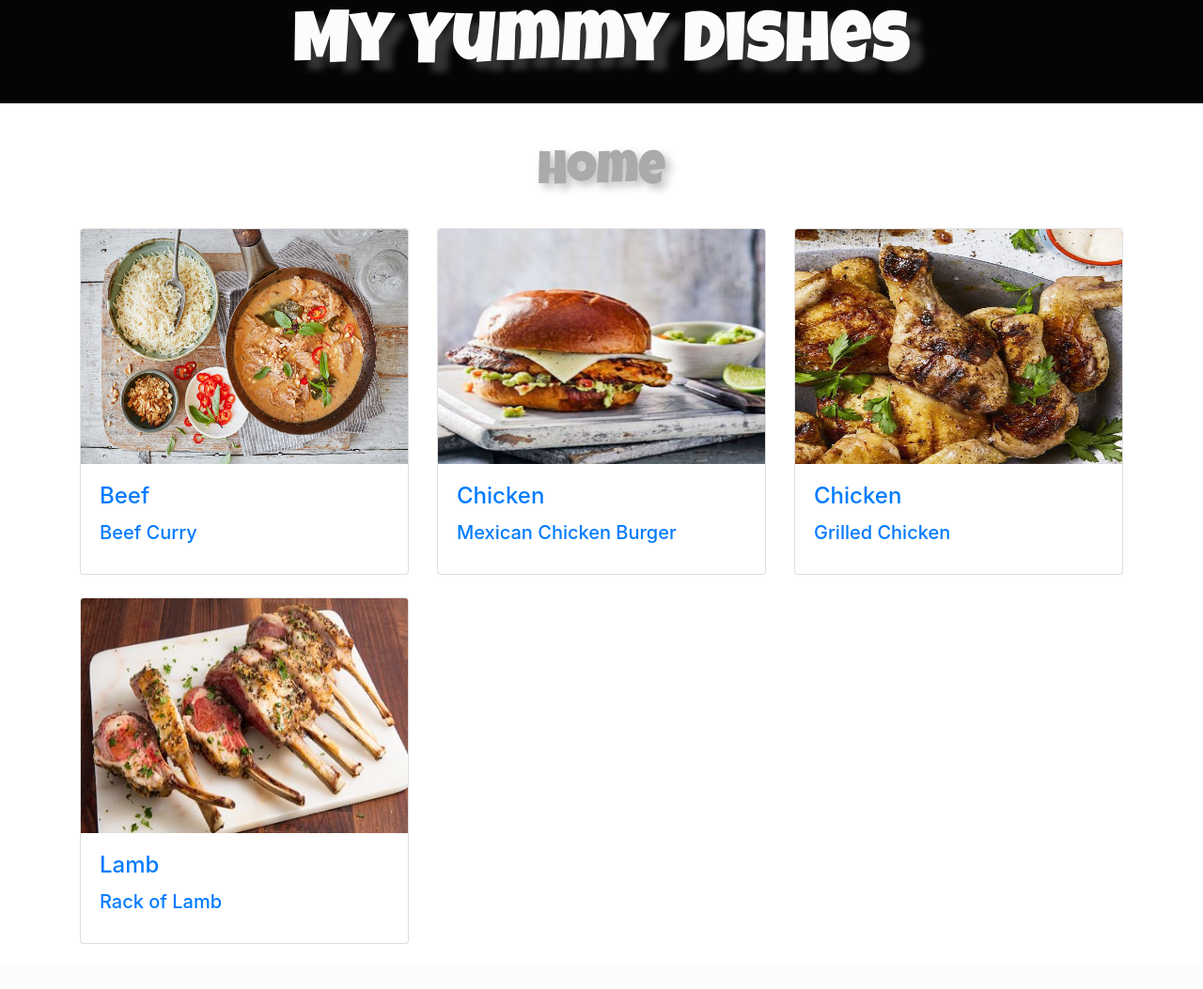
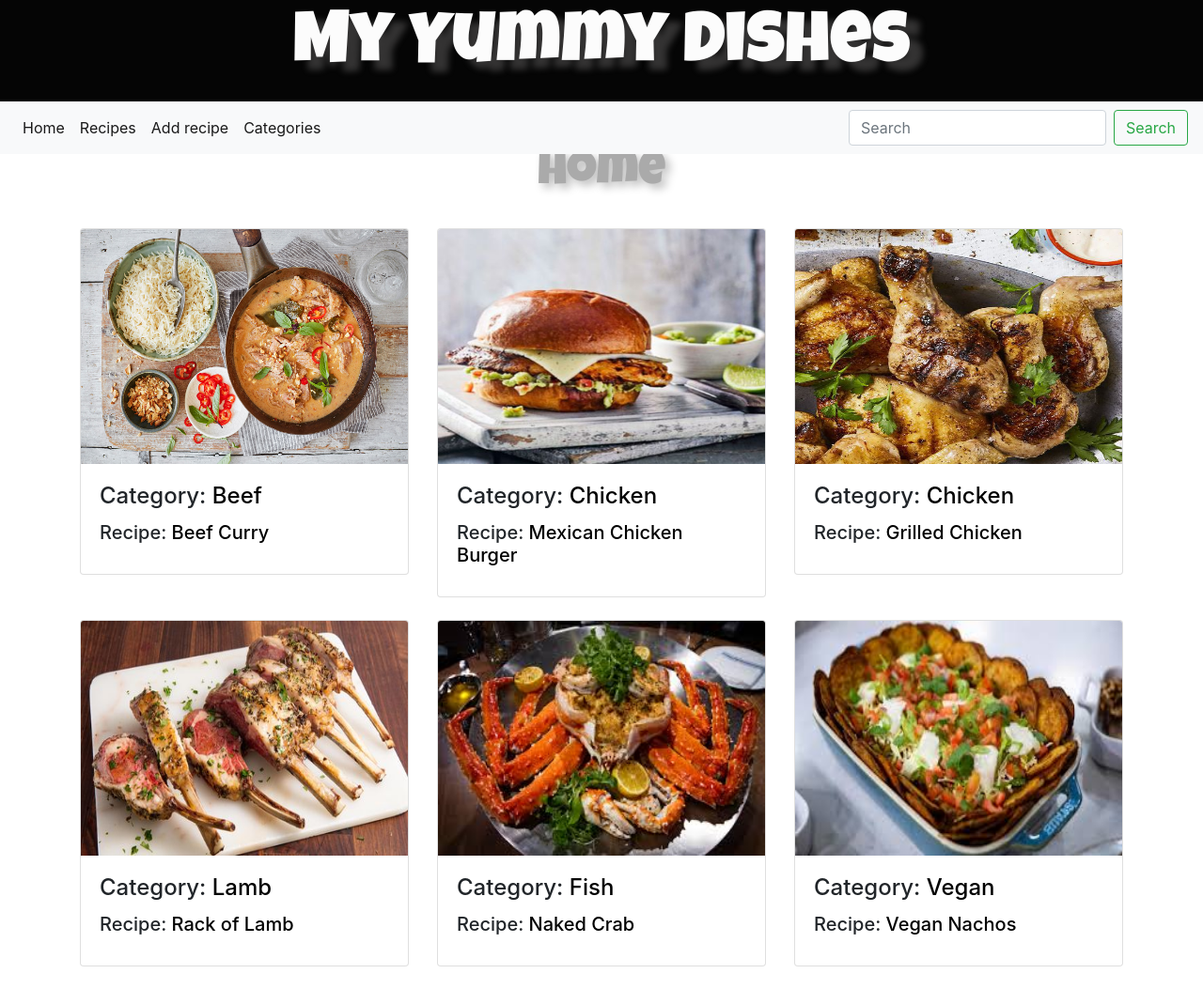
Before and after one commit to ShawnAhls/My-Yummy-Dishes, a Flask app: page / in a window 1280 px wide. Shown: the whole page at 94% size. Before the commit the page ends 1005 px from the top, so only its background shows below. Run offline with Flask 2, Linux system fonts and the light colour scheme; some libraries are stand-ins or nearby versions.

Commit message:
Updated the home page with links and navbar

```diff
--- a/app.py
+++ b/app.py
@@ -37,6 +37,12 @@ def edit_recipe():
 def recipes():
     return render_template('recipes.html')
 
+
+@app.route('/categories')
+def categories():
+    return render_template('category.html')
+
+
 if __name__ == '__main__':
     app.run(host=os.environ.get('IP'),
             port=int(os.environ.get('PORT')),
--- a/static/css/style.css
+++ b/static/css/style.css
@@ -36,8 +36,12 @@ h2 {
     text-shadow: 5px 5px 10px rgba(0, 0, 0, 0.25);
 }
 
+a {
+    color: black;
+}
+
 .card-img-top {
-    width: 348px;
+    width: 100%;
     height: 250px;
 }
 
--- a/templates/base.html
+++ b/templates/base.html
@@ -8,7 +8,29 @@
 </head>
 <body>
     <header>
-    <h1><img src="" alt="">My Yummy Dishes</h1>
+        <h1>My Yummy Dishes</h1>
+        <nav class="navbar navbar-expand-lg navbar-light bg-light">
+            <div class="collapse navbar-collapse" id="navbarSupportedContent">
+                <ul class="navbar-nav mr-auto">
+                    <li class="nav-item active">
+                        <a class="nav-link" href="{{url_for('home')}}">Home <span class="sr-only">(current)</span></a>
+                    </li>
+                    <li class="nav-item active">
+                        <a class="nav-link" href="{{url_for('display_recipes')}}">Recipes <span class="sr-only">(current)</span></a>
+                    </li>
+                    <li class="nav-item active">
+                        <a class="nav-link" href="{{url_for('add_recipe')}}">Add recipe <span class="sr-only">(current)</span></a>
+                    </li>
+                    <li class="nav-item active">
+                        <a class="nav-link" href="{{url_for('categories')}}">Categories <span class="sr-only">(current)</span></a>
+                    </li>
+                </ul>
+                <form class="form-inline my-2 my-lg-0">
+                    <input class="form-control mr-sm-2" type="search" placeholder="Search" aria-label="Search">
+                    <button class="btn btn-outline-success my-2 my-sm-0" type="submit">Search</button>
+                </form>
+            </div>
+        </nav>
     </header>
     <div class="container">
     {% block content %}
@@ -18,4 +40,6 @@
 <script src="https://cdn.jsdelivr.net/npm/popper.js@1.16.0/dist/umd/popper.min.js" integrity="sha384-Q6E9RHvbIyZFJoft+2mJbHaEWldlvI9IOYy5n3zV9zzTtmI3UksdQRVvoxMfooAo" crossorigin="anonymous"></script>
 <script src="https://stackpath.bootstrapcdn.com/bootstrap/4.4.1/js/bootstrap.min.js" integrity="sha384-wfSDF2E50Y2D1uUdj0O3uMBJnjuUD4Ih7YwaYd1iqfktj0Uod8GCExl3Og8ifwB6" crossorigin="anonymous"></script>
 </body>
+<footer>
+</footer>
 </html>
--- /dev/null
+++ b/templates/category.html
@@ -0,0 +1,6 @@
+{% extends 'base.html'%}
+{% block content %}
+
+<h2>Category</h2>
+
+{% endblock %}
--- a/templates/home.html
+++ b/templates/home.html
@@ -1,15 +1,17 @@
 {% extends 'base.html'%}
 {% block content %}
 
+<!--- Home --->
 <h2>Home</h2>
 
+<section>
     <div class="row row-cols-1 row-cols-md-3">
         <div class="col mb-4">
             <div class="card">
                 <img src="{{url_for('static', filename='images/Beef-curry.jpg')}}" class="card-img-top" alt="Beef Curry">
                 <div class="card-body">
-        <h4 class="card-title"><a href="{{url_for('display_recipes')}}">Beef</a></h4>
-        <h5 class="card-title"><a href="{{url_for('recipes')}}">Beef Curry</a></h5>
+                    <h4 class="card-title">Category: <a class="card-link" href="{{url_for('display_recipes')}}">Beef</a></h4>
+                    <h5 class="card-title">Recipe: <a class="card-link" href="{{url_for('recipes')}}">Beef Curry</a></h5>
                 </div>
             </div>
         </div>
@@ -17,8 +19,8 @@
             <div class="card">
                 <img src="{{url_for('static', filename='images/mexican-chicken-burger.jpg')}}" class="card-img-top" alt="Mexican chicken burger">
                 <div class="card-body">
-        <h4 class="card-title"><a href="{{url_for('display_recipes')}}">Chicken</a></h4>
-        <h5 class="card-title"><a href="{{url_for('recipes')}}">Mexican Chicken Burger</a></h5>
+                    <h4 class="card-title">Category: <a class="card-link" href="{{url_for('display_recipes')}}">Chicken</a></h4>
+                    <h5 class="card-title">Recipe: <a class="card-link" href="{{url_for('recipes')}}">Mexican Chicken Burger</a></h5>
                 </div>
             </div>
         </div>
@@ -26,8 +28,8 @@
             <div class="card">
                 <img src="{{url_for('static', filename='images/grilled-chicken-recipes.jpg')}}" class="card-img-top" alt="...">
                 <div class="card-body">
-        <h4 class="card-title"><a href="{{url_for('display_recipes')}}">Chicken</a></h4>
-        <h5 class="card-title"><a href="{{url_for('recipes')}}">Grilled Chicken</a></h5>
+                    <h4 class="card-title">Category: <a class="card-link" href="{{url_for('display_recipes')}}">Chicken</a></h4>
+                    <h5 class="card-title">Recipe: <a class="card-link" href="{{url_for('recipes')}}">Grilled Chicken</a></h5>
                 </div>
             </div>
         </div>
@@ -35,11 +37,29 @@
             <div class="card">
                 <img src="{{url_for('static', filename='images/rack-of-lamb-delish.jpg')}}" class="card-img-top" alt="...">
                 <div class="card-body">
-        <h4 class="card-title"><a href="{{url_for('display_recipes')}}">Lamb</a></h4>
-        <h5 class="card-title"><a href="{{url_for('recipes')}}">Rack of Lamb</a></h5>
+                    <h4 class="card-title">Category: <a class="card-link" href="{{url_for('display_recipes')}}">Lamb</a></h4>
+                    <h5 class="card-title">Recipe: <a class="card-link" href="{{url_for('recipes')}}">Rack of Lamb</a></h5>
+                </div>
+            </div>
+        </div>
+        <div class="col mb-4">
+            <div class="card">
+                <img src="{{url_for('static', filename='images/Naked-crab.jpg')}}" class="card-img-top" alt="...">
+                <div class="card-body">
+                    <h4 class="card-title">Category: <a class="cardlink" href="{{url_for('display_recipes')}}">Fish</a></h4>
+                    <h5 class="card-title">Recipe: <a class="cardlink" href="{{url_for('recipes')}}">Naked Crab</a></h5>
+                </div>
+            </div>
+        </div>
+        <div class="col mb-4">
+            <div class="card">
+                <img src="{{url_for('static', filename='images/vegan-nachos.jpg')}}" class="card-img-top" alt="...">
+                <div class="card-body">
+                    <h4 class="card-title">Category: <a class="cardlink" href="{{url_for('display_recipes')}}">Vegan</a></h4>
+                    <h5 class="card-title">Recipe: <a class="cardlink" href="{{url_for('recipes')}}">Vegan Nachos</a></h5>
                 </div>
             </div>
         </div>
     </div>
-
+</section>
 {% endblock %}
```
Also changed, not shown: static/images/Naked-crab.jpg (added), static/images/vegan-nachos.jpg (added). Lines whose indentation alone changed are shown as unchanged.
